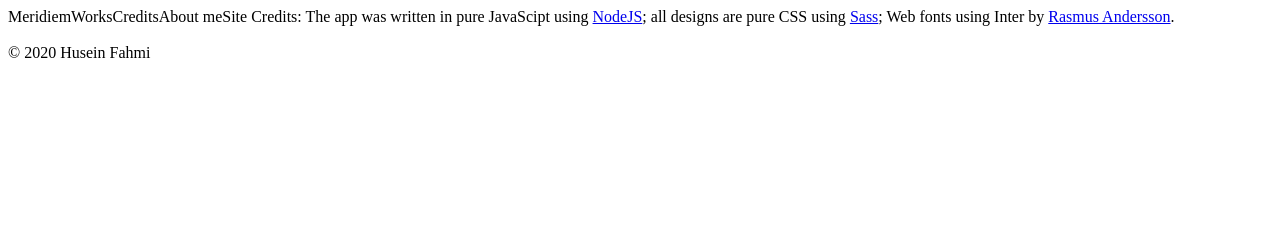
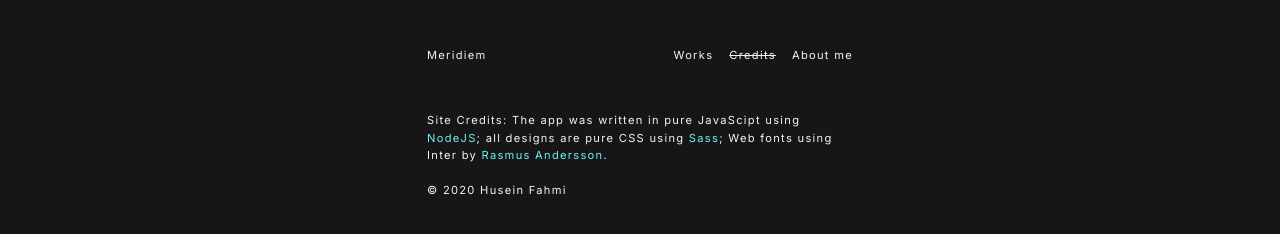
Before and after one commit to huseinfahmi/huseinfahmi.github.io, a plain HTML site: page index.html in a window 1280 px wide. Both pictures are taken after a click on the element "Credits". Drawn offline with Linux system fonts and the light colour scheme.

Commit message:
210223 2

```diff
--- /dev/null
+++ b/huseinfahmi.min.css
@@ -0,0 +1,107 @@
+@import url("https://fonts.googleapis.com/css2?family=Inter:wght@100;200;300;400;500;600;700;800;900&display=swap");
+body {
+  background-color: #161616;
+  color: #f4f4f4;
+  margin: 0;
+  font-family: "Inter", sans-serif;
+  height: 100vh;
+  letter-spacing: 1.3px;
+  line-height: 1.1rem;
+  font-size: smaller;
+}
+
+app {
+  width: 100%;
+  margin: auto;
+  display: flex;
+  flex-wrap: wrap;
+}
+
+hf-head {
+  width: 100%;
+  height: 7rem;
+  display: flex;
+  justify-content: space-between;
+  align-items: center;
+  margin: auto;
+  padding: 0 2rem;
+}
+
+meridiem {
+  font-size: smaller;
+  cursor: pointer;
+}
+
+navigation {
+  font-size: smaller;
+}
+navigation span {
+  margin-left: 1rem;
+  cursor: pointer;
+}
+navigation span:hover {
+  text-decoration: line-through;
+}
+
+.a-ctive {
+  text-decoration: line-through;
+}
+
+hf-main {
+  width: 100%;
+  display: flex;
+  flex-wrap: wrap;
+  margin: auto;
+  padding: 0 2rem;
+}
+
+article, about, credit {
+  display: block;
+  width: 100%;
+  font-size: smaller;
+  margin-block-end: 1.1rem;
+}
+article a, about a, credit a {
+  color: #6CF0F5;
+  text-decoration: none;
+  cursor: pointer;
+}
+
+parag {
+  display: block;
+  width: 100%;
+  margin-block-end: 1rem;
+}
+
+title {
+  font-size: small;
+  font-weight: bold;
+  display: block;
+  cursor: pointer;
+}
+title:hover {
+  text-decoration: underline;
+}
+
+content {
+  display: block;
+  margin-block-start: 0.5em;
+  margin-block-end: 0.5em;
+}
+
+a:hover {
+  text-decoration: underline;
+}
+
+@media only screen and (min-width: 425px) {
+  app {
+    width: 425px;
+  }
+}
+@media only screen and (min-width: 768px) {
+  app {
+    width: 490px;
+  }
+}
+
+/*# sourceMappingURL=huseinfahmi.min.css.map */
--- a/index.html
+++ b/index.html
@@ -1,9 +1,16 @@
 <!DOCTYPE html>
-<html lang="en">
+<html lang="ID">
 <head>
-	<meta charset="UTF-8">
-	<meta name="viewport" content="width=device-width, initial-scale=1.0">
-	<title>Husein Fahmi</title>
+    <meta charset="utf-8">
+    <meta name="viewport" content="width=device-width, initial-scale=1.0, maximum-scale=1.0, user-scalable=no">
+    <meta http-equiv="Content-Type" content="text/html; charset=utf-8" />
+    <meta name="description" content="Hello, I'm Husein Fahmi - I'm a Indonesian JavaScipt Eager-Learner living in Special Region of Yogyakarta with a passion for design, art, and technology.">
+    <meta name="keywords" content="Husein Fahmi, huseinfahmi.id, huseinfahmi, husefahmi@gmail.com">
+    <meta name="author" content="Husein Fahmi">
+    <title>&mdash; Husein Fahmi</title>
+    <link rel="s hortcut icon" type="image/x-icon" href="favicon.ico">
+    <link rel="stylesheet" type="text/css" href="huseinfahmi.min.css">
+    <script type="module" src="lookup.js"></script>
 </head>
 <body id="body-app">
 	<script type="text/javascript" src="huseinfahmi.js"></script>
--- /dev/null
+++ b/lookup.js
@@ -0,0 +1,7 @@
+export class Lookup extends HTMLElement {
+    constructor() {
+        super()
+    }
+}
+
+window.customElements.define('my-rating', Lookup, {extends: 'div'})
```
